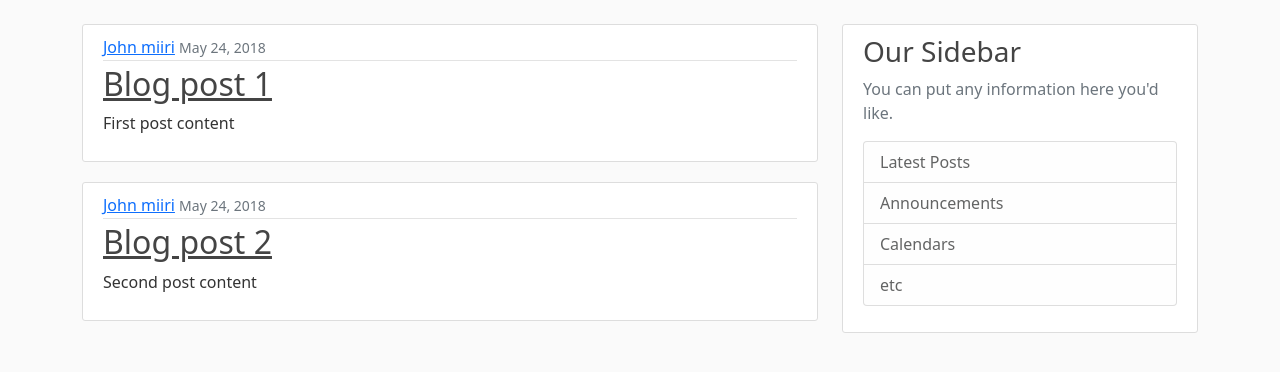
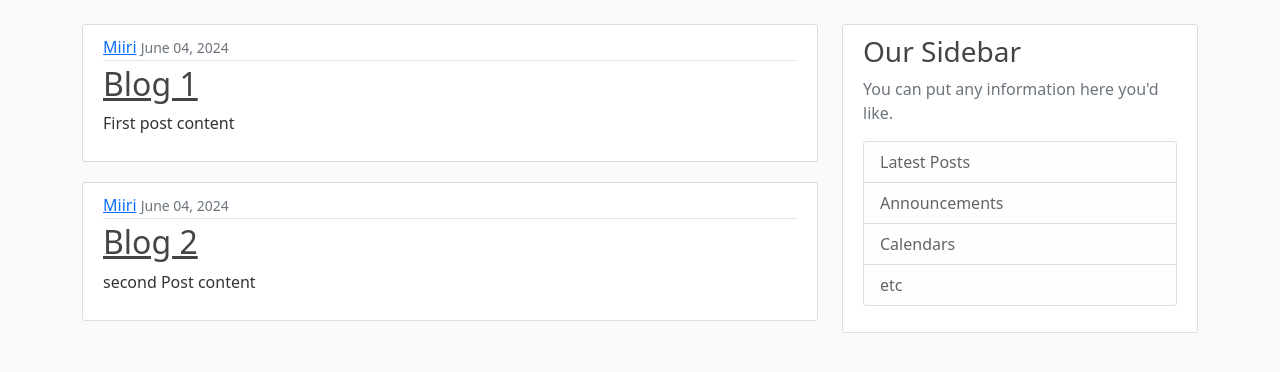
Before and after one commit to Johnteh/Blog_App, a Django app: page / in a window 1280 px wide. Shown: the part 56-428 px from the top of the page. Run offline with Django 4.2, Linux system fonts and the light colour scheme; data comes from the database, SQL or seed files in the repository.

Commit message:
realtime data from d.n

```diff
--- a/blog/templates/blog/home.html
+++ b/blog/templates/blog/home.html
@@ -6,7 +6,7 @@
             <div class="media-body">
             <div class="article-metadata">
                 <a class="mr-2" href="#">{{ post.author }}</a>
-                <small class="text-muted">{{ post.date_posted }}</small>
+                <small class="text-muted">{{ post.date_posted| date:"F d, Y" }}</small>
             </div>
             <h2><a class="article-title" href="#">{{ post.title }}</a></h2>
             <p class="article-content">{{ post.content }}</p>
--- a/blog/views.py
+++ b/blog/views.py
@@ -1,5 +1,5 @@
 from django.shortcuts import render
-
+from .models import Post
 posts = [
     {
         'author': 'John miiri',
@@ -17,7 +17,7 @@ posts = [
 # Create your views here.
 def home(request):
     context = {
-        'posts': posts
+        'posts': Post.objects.all()
     }
     return render(request, 'blog/home.html', context)
 
```
